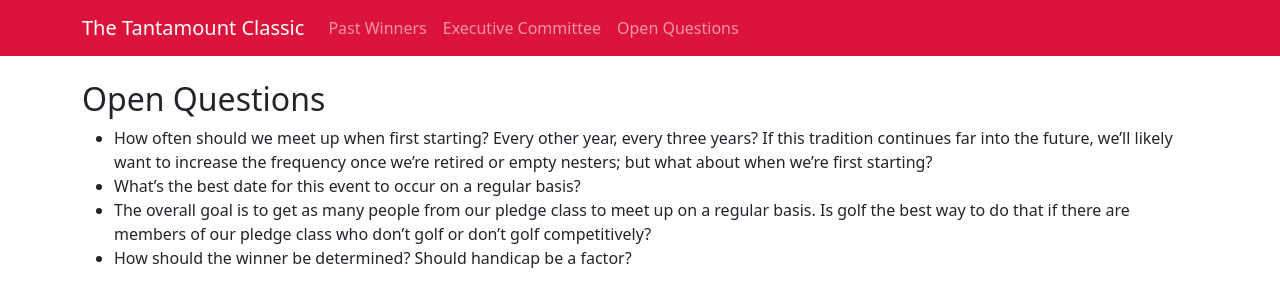
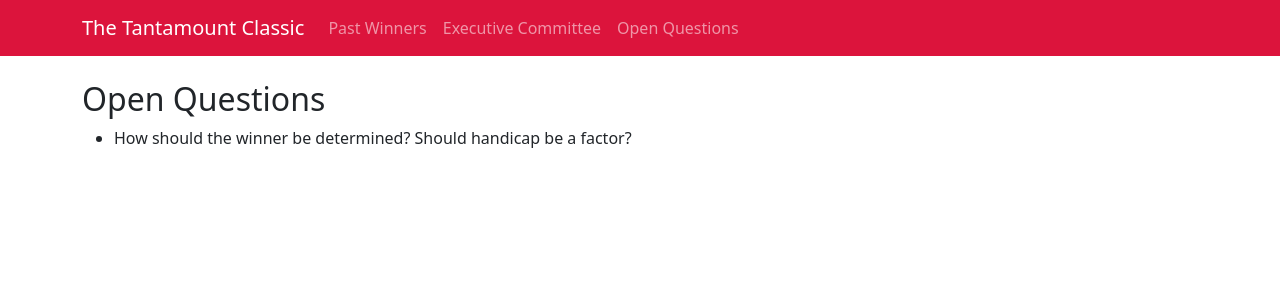
Before and after one commit to tantamount-classic/tantamount-classic.github.io, a Jekyll site: the page built from pages/questions.md, in a window 1280 px wide. Shown: the top 307 px of the page. Built offline with Jekyll 4.4.1, drawn with Linux system fonts in a browser that asks for light colours; nearby versions of some CDN libraries.

Commit message:
Remove answered open questions

```diff
--- a/pages/questions.md
+++ b/pages/questions.md
@@ -5,14 +5,4 @@ title: "Open Questions"
 
 ## Open Questions
 
-* How often should we meet up when first starting?
-    Every other year, every three years?
-    If this tradition continues far into the future, we'll likely
-    want to increase the frequency once we're retired or empty nesters;
-    but what about when we're first starting?
-* What's the best date for this event to occur on a regular basis?
-* The overall goal is to get as many people from our pledge class to
-    meet up on a regular basis. Is golf the best way to do that
-    if there are members of our pledge class who don't golf or don't
-    golf competitively?
 * How should the winner be determined? Should handicap be a factor?
```
